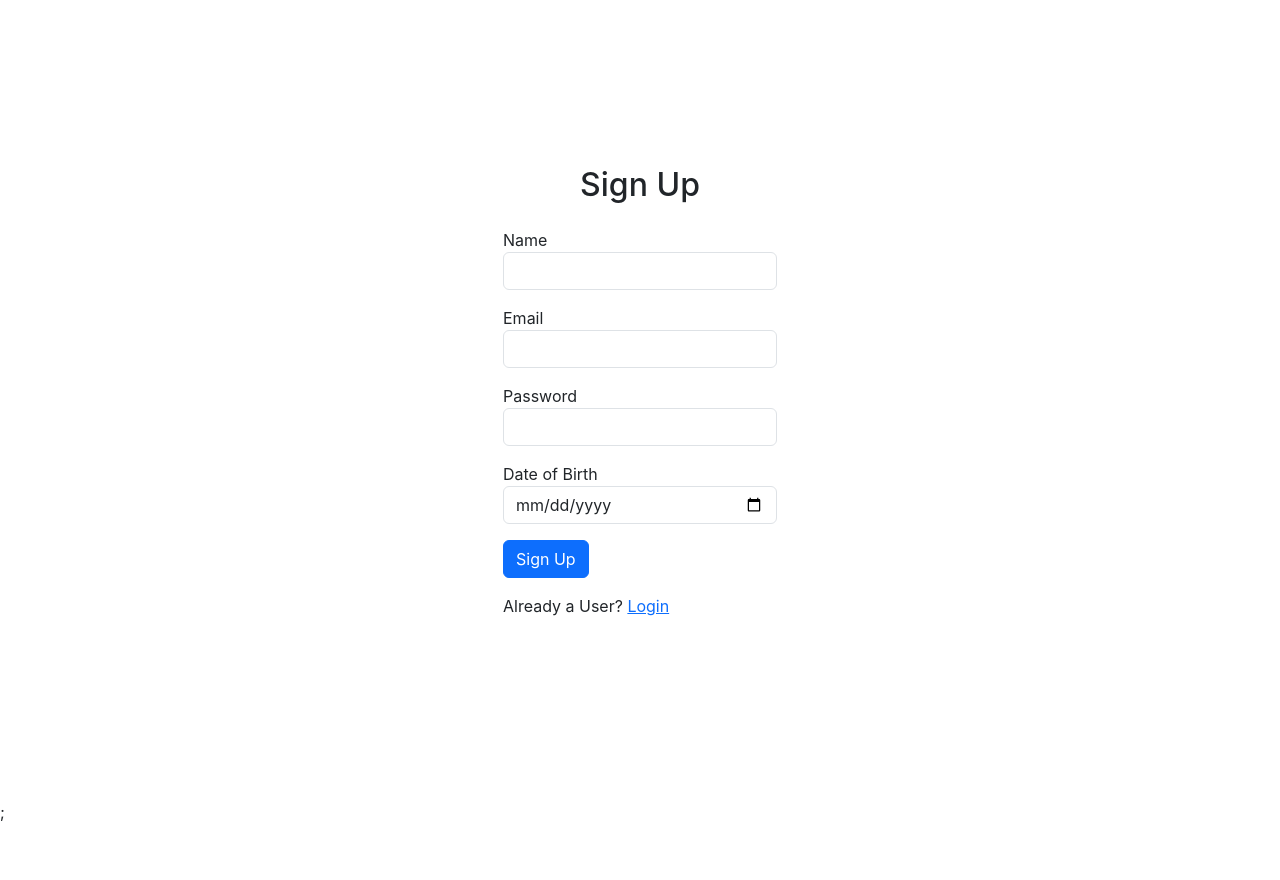
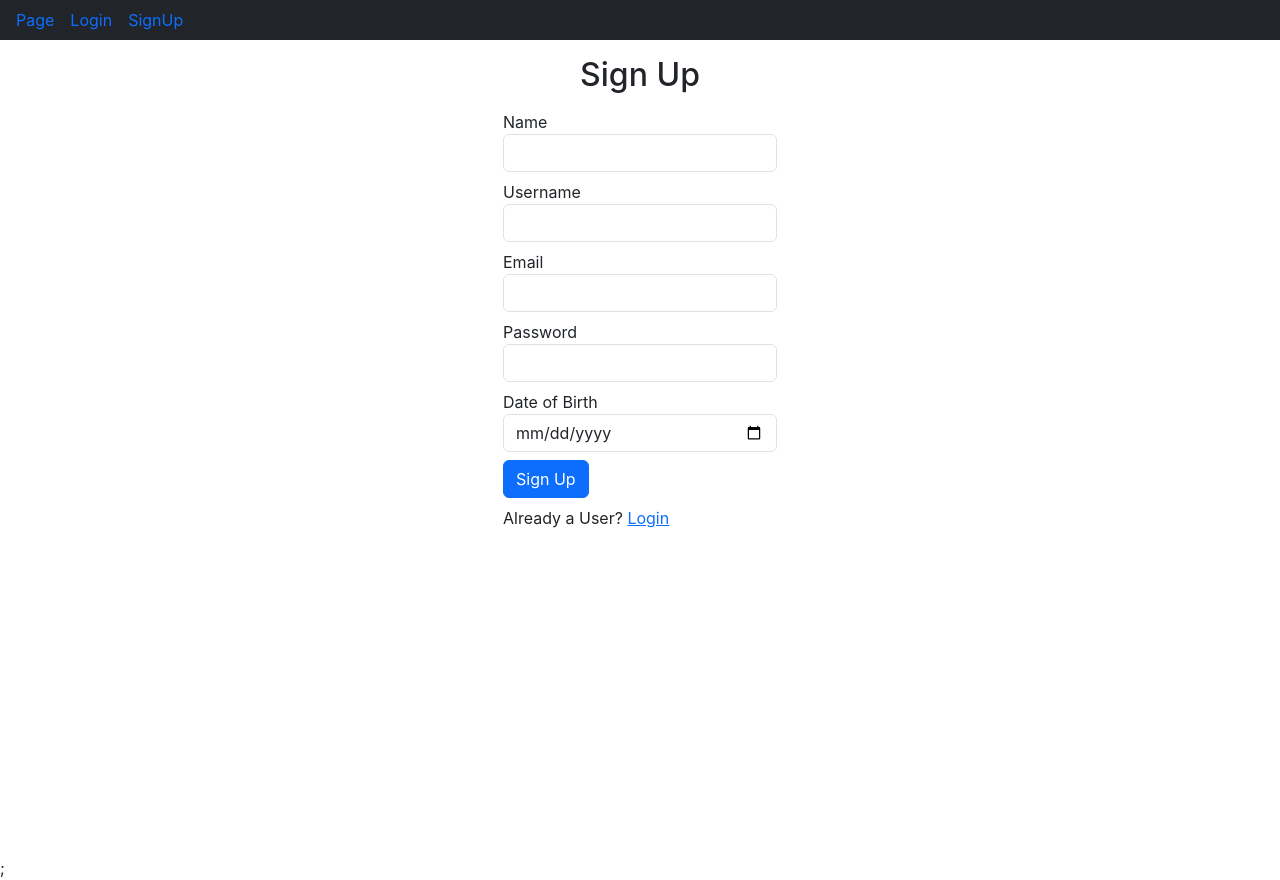
Before and after one commit to AjayAtDrap/DragBoom, a React (Create React App) app: page /signup in a window 1280 px wide. Before the commit the page ends 824 px from the top, so only its background shows below. Built offline with nearby package versions, Linux system fonts and the light colour scheme.

Commit message:
sign up form is posting to backend

```diff
--- a/package.json
+++ b/package.json
@@ -6,6 +6,8 @@
     "@testing-library/jest-dom": "^5.17.0",
     "@testing-library/react": "^13.4.0",
     "@testing-library/user-event": "^13.5.0",
+    "axios": "^1.6.7",
+    "cors": "^2.8.5",
     "formik": "^2.4.5",
     "grapesjs": "^0.21.8",
     "react": "^18.2.0",
--- a/src/component/Login.js
+++ b/src/component/Login.js
@@ -2,6 +2,7 @@ import React from "react";
 import { Formik, Field, Form, ErrorMessage } from "formik";
 import * as Yup from "yup";
 import { Link } from "react-router-dom";
+import Navbar from "./Navbar";
 
 const LoginSchema = Yup.object().shape({
   email: Yup.string().email("Invalid email").required("Email is required"),
@@ -17,6 +18,8 @@ const LoginPage = () => {
   };
 
   return (
+    <>
+      <Navbar />
       <div className="container d-flex align-items-center justify-content-center vh-100">
         <div className="w-auto">
           <h2 className=" text-center">Login</h2>
@@ -77,6 +80,7 @@ const LoginPage = () => {
           </Formik>
         </div>
       </div>
+    </>
   );
 };
 
--- a/src/component/Navbar.js
+++ b/src/component/Navbar.js
@@ -2,9 +2,9 @@ import React from "react";
 import { Link } from "react-router-dom";
 const Navbar = () => {
   return (
-    <div className="navbar bg-dark text-white">
-      <ul className="d-flex list-unstyled  ">
-        <li className="mx-2">
+    <div className=" bg-dark text-white">
+      <ul className="d-flex list-unstyled p-2">
+        <li className="mx-2 ">
           <Link className="text-decoration-none" to="/page">
             Page
           </Link>
@@ -20,7 +20,6 @@ const Navbar = () => {
           </a>
         </li>
       </ul>
-      <div></div>
     </div>
   );
 };
--- a/src/component/Signup.js
+++ b/src/component/Signup.js
@@ -1,7 +1,9 @@
-import React, { useState } from "react";
+import React, { useEffect, useState } from "react";
 import { Formik, Field, Form, ErrorMessage } from "formik";
 import * as Yup from "yup";
 import { Link } from "react-router-dom";
+import Navbar from "./Navbar";
+import axios from "axios";
 
 const SignupSchema = Yup.object().shape({
   name: Yup.string().required("Name is required"),
@@ -13,26 +15,79 @@ const SignupSchema = Yup.object().shape({
 });
 
 const SignupPage = () => {
-  const [data, setData] = useState({});
-  const handleSubmit = (values, { setSubmitting }) => {
+  const [formData, setData] = useState({});
+  // const [error, setError] = useState(null);
+
+  const handleSubmit = async (values, { setSubmitting, resetForm }) => {
     setSubmitting(true);
-    setData("values is", values);
+    console.log(values);
+    setData(values);
+
+    try {
+      const response = await axios.post(
+        "http://localhost:3001/user/addUser",
+        values,
+        {
+          headers: {
+            "Content-Type": "application/json",
+          },
+        }
+      );
+      console.log("Data posted successfully", response.data);
+
+      resetForm();
+    } catch (error) {
+      console.error("Error posting data", error);
+      // Handle error if needed
+      setSubmitting(false);
+    }
   };
-  console.log("data", data);
 
+  useEffect(() => {
+    // eslint-disable-next-line
+  }, []);
+
+  // const postData = async (values, { setSubmitting }) => {
+  //   try {
+
+  //     const response = await axios.post(
+  //       "http://localhost:3001/user/addUser",
+  //       formData,
+  //       {
+  //         headers: {
+  //           "Content-Type": "application/json",
+  //         },
+  //       }
+  //     );
+  //     console.log("Data posted successfully", response.data);
+  //     // Reset formData after successful post if needed
+  //     setData({});
+  //   } catch (error) {
+  //     console.error("Error posting data", error);
+  //     // setError("Error posting data");
+  //   }
+  // };
   return (
-    <div className="container d-flex align-items-center justify-content-center vh-100">
+    <>
+      <Navbar />
+      <div className="container d-flex mt-2 justify-content-center vh-100">
         <div className="w-auto">
           <h2 className="text-center">Sign Up</h2>
           <Formik
-          initialValues={{ name: "", email: "", password: "", dob: "" }}
+            initialValues={{
+              name: "",
+              username: "",
+              email: "",
+              password: "",
+              dob: "",
+            }}
             validationSchema={SignupSchema}
             onSubmit={handleSubmit}
           >
             {({ isSubmitting }) => (
               <Form>
                 <div className="form-group">
-                <label className="mt-3" htmlFor="name">
+                  <label className="mt-2" htmlFor="name">
                     Name
                   </label>
                   <Field
@@ -49,7 +104,24 @@ const SignupPage = () => {
                 </div>
 
                 <div className="form-group">
-                <label className="mt-3" htmlFor="email">
+                  <label className="mt-2" htmlFor="username">
+                    Username
+                  </label>
+                  <Field
+                    type="text"
+                    name="username"
+                    id="username"
+                    className="form-control"
+                  />
+                  <ErrorMessage
+                    name="name"
+                    component="div"
+                    className="text-danger"
+                  />
+                </div>
+
+                <div className="form-group">
+                  <label className="mt-2" htmlFor="email">
                     Email
                   </label>
                   <Field
@@ -66,7 +138,7 @@ const SignupPage = () => {
                 </div>
 
                 <div className="form-group">
-                <label className="mt-3" htmlFor="password">
+                  <label className="mt-2" htmlFor="password">
                     Password
                   </label>
                   <Field
@@ -83,7 +155,7 @@ const SignupPage = () => {
                 </div>
 
                 <div className="form-group">
-                <label className="mt-3" htmlFor="dob">
+                  <label className="mt-2" htmlFor="dob">
                     Date of Birth
                   </label>
                   <Field
@@ -102,12 +174,12 @@ const SignupPage = () => {
                 <button
                   type="submit"
                   disabled={isSubmitting}
-                className="btn btn-primary mt-3"
+                  className="btn btn-primary mt-2"
                 >
                   {isSubmitting ? "Signing up..." : "Sign Up"}
                 </button>
 
-              <div className="mt-3">
+                <div className="mt-2">
                   <p>
                     Already a User? <Link to={"/login"}>Login</Link>
                   </p>
@@ -117,6 +189,7 @@ const SignupPage = () => {
           </Formik>
         </div>
       </div>
+    </>
   );
 };
 
```
Also changed, not shown: 1 other file (tests, documents, lock files or other folders). Lines whose indentation alone changed are shown as unchanged.
